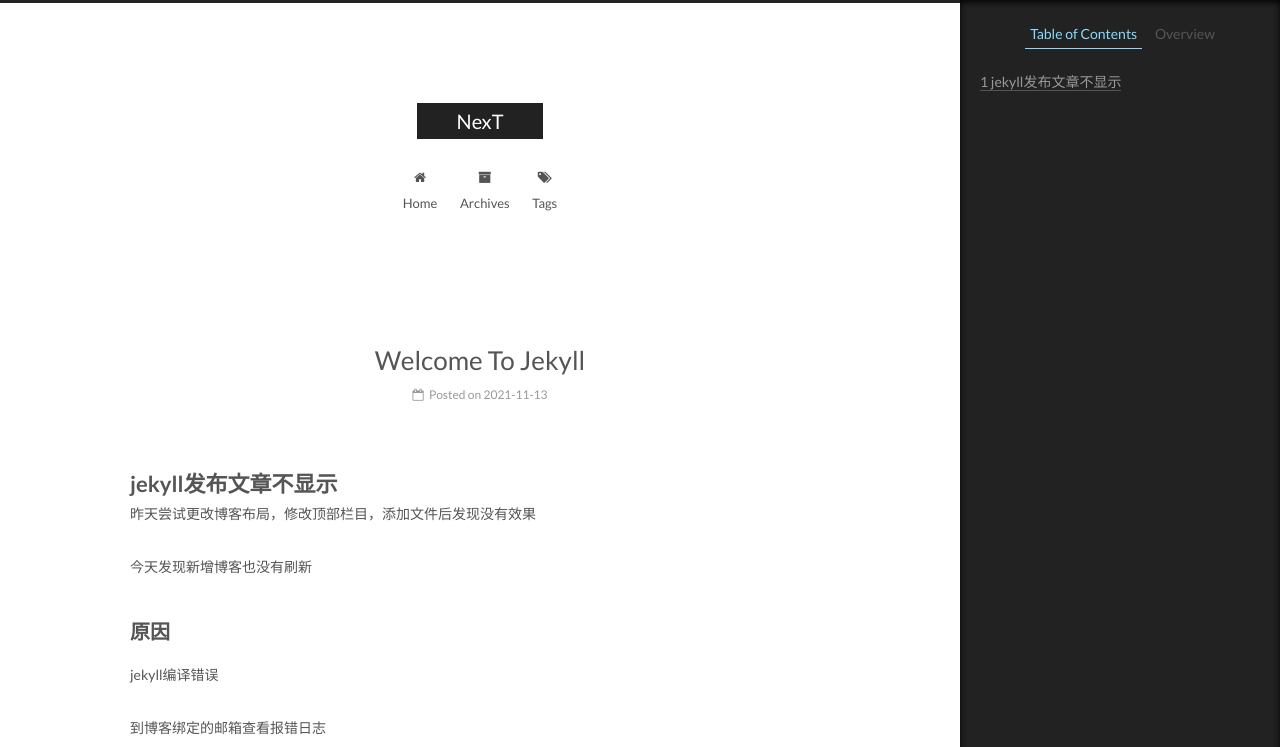
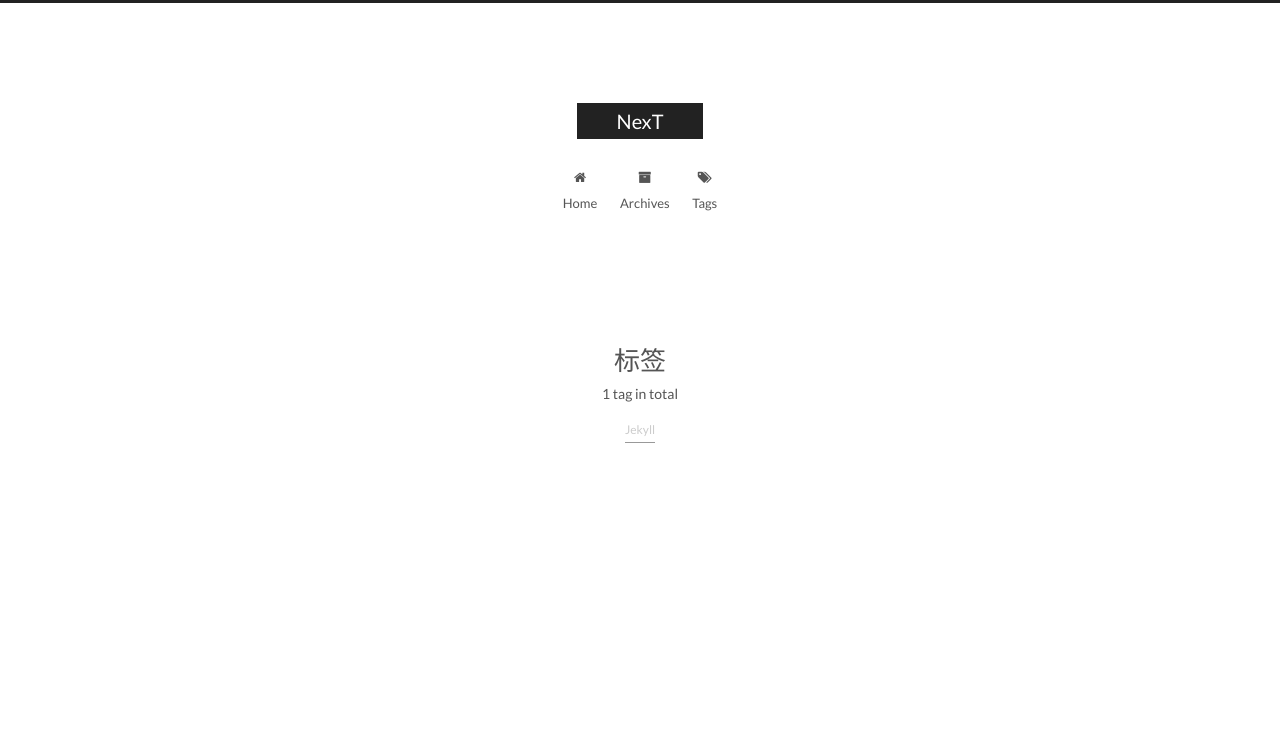
Before and after one commit to modiman/modiman.github.io, a Jekyll site: the page built from _posts/2021-11-13-welcome-to-jekyll.markdown, in a window 1280 px wide and 1400 px high. Shown: the top 747 px of the window. Built offline with Jekyll 4.4.1, drawn with Linux system fonts in a browser that asks for light colours; some of the changed text lies outside the part shown; grey boxes are pictures that could not be loaded.

Commit message:
Update 2021-11-13-welcome-to-jekyll.markdown

```diff
--- a/_posts/2021-11-13-welcome-to-jekyll.markdown
+++ b/_posts/2021-11-13-welcome-to-jekyll.markdown
@@ -1,3 +1,10 @@
+---
+title: 标签
+layout: page
+type: tags
+tag: Jekyll
+---
+
 # jekyll发布文章不显示
 
 昨天尝试更改博客布局，修改顶部栏目，添加文件后发现没有效果
```
